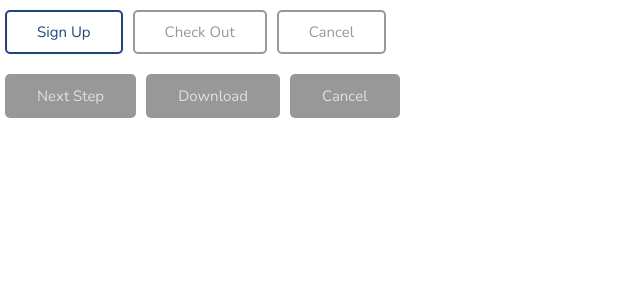
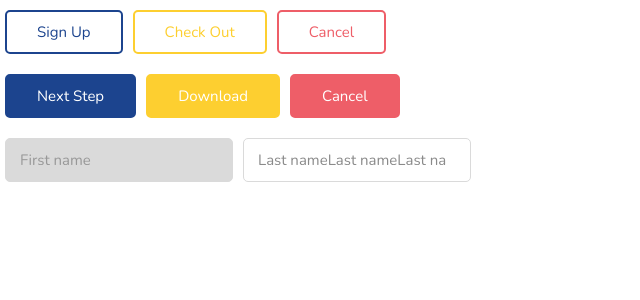
Before and after one commit to JaysusM/Lobster-UI, a React app: page / in a window 1280 px wide. Shown: the top 300 px of the page, without its empty margins (0-640 px from the left). Built offline with nearby package versions, Linux system fonts and the light colour scheme.

Commit message:
Add TextInput component

```diff
--- a/src/Assets/colors.scss
+++ b/src/Assets/colors.scss
@@ -8,3 +8,4 @@ $neutralColor: #dadada;
 $neutralAccentColor: #8a8a8a;
 $disabledColor: #989898;
 $disabledTextColor: #e0e0e0;
+$focusColor: #3096d2;
--- a/src/Assets/variables.scss
+++ b/src/Assets/variables.scss
@@ -2,7 +2,7 @@
 
 $borderRadius: 5px;
 $paddingM: 10px 30px;
-$paddingS: 10px 15px;
+$paddingS: 9px 15px;
 $paddingSWithoutBorder: 9px 15px;
 $fontSizeM: 15px;
 $fontFamily: 'Nunito';
--- a/src/Components/Demo/Demo.tsx
+++ b/src/Components/Demo/Demo.tsx
@@ -1,19 +1,24 @@
 import * as React from 'react';
 import Button, { ButtonType } from '../Button/Button';
 import "./Demo.scss";
+import TextInput from '../TextInput/TextInput';
 
 export const Demo = () => {
   return (
     <>
       <div className="row-container">
-        <Button label={"Sign Up"} bordered={true}/>
-        <Button label={"Check Out"} buttonType={ButtonType.Secondary} bordered={true} disabled={true}/>
-        <Button label={"Cancel"} buttonType={ButtonType.Cancel} bordered={true} disabled={true}/>
+        <Button label={"Sign Up"} bordered={true} />
+        <Button label={"Check Out"} buttonType={ButtonType.Secondary} bordered={true} />
+        <Button label={"Cancel"} buttonType={ButtonType.Cancel} bordered={true} />
       </div>
       <div className="row-container">
-        <Button label={"Next Step"} disabled={true}/>
-        <Button label={"Download"} buttonType={ButtonType.Secondary} disabled={true}/>
-        <Button label={"Cancel"} buttonType={ButtonType.Cancel} disabled={true}/>
+        <Button label={"Next Step"} />
+        <Button label={"Download"} buttonType={ButtonType.Secondary} />
+        <Button label={"Cancel"} buttonType={ButtonType.Cancel} />
+      </div>
+      <div className="row-container">
+        <TextInput label={"First name"} placeholder={"This is a placeholder"} disabled={true}/>
+        <TextInput label={"Last nameLast nameLast nameLast nameLast nameLast nameLast nameLast nameLast nameLast nameLast name"} bordered={true} placeholder={"This is a placeholder"} />
       </div>
     </>
   );
--- /dev/null
+++ b/src/Components/TextInput/TextInput.scss
@@ -0,0 +1,113 @@
+@import "./../../Assets/variables";
+
+.textinput-wrapper {
+    position: relative;
+    display: inline-block;
+
+    .textinput-label {
+        position: absolute;
+        left: 20px;
+        top: 22px;
+        z-index: 9001;
+        user-select: none;
+        transition: 200ms ease-in-out;
+        cursor: text;
+        max-width: calc(100% - 40px);
+        max-height: $fontSizeM;
+        overflow: hidden;
+        text-overflow: ellipsis;
+        word-break: break-all;
+    }
+
+    .textinput-label-active {
+        font-size: 12px;
+        top: 14px;
+        color: $mainAccentColor;
+    }
+
+    .textinput-label-focus {
+        color: $focusColor !important;
+    }
+
+    input {
+        padding: $paddingS;
+        border-radius: $borderRadius;
+        background-color: $neutralColor;
+        display: inline-block;
+        position: relative;
+        margin: $marginM;
+        border: none;
+        box-shadow: none;
+        box-sizing: unset;
+        font-size: $fontSizeM;
+        font-family: $fontFamily;
+        max-height: #{$fieldHeight + 4px};
+        min-height: #{$fieldHeight + 4px};
+        transition: 200ms ease-in-out;
+        border: 1px solid $neutralColor;
+
+        &::placeholder {
+            visibility: hidden;
+            transition: 100ms all;
+        }
+
+        &.textinput-filled {
+            padding-top: 15px;
+            padding-bottom: 3px;
+        }
+
+        &:focus {
+            outline: none;
+            padding-top: 15px;
+            padding-bottom: 3px;
+            border: 1px solid $focusColor;
+            box-shadow: 0px 0px 4px 0px #3096d2;
+            background-color: white;
+
+            &::placeholder {
+                visibility: visible;
+            }
+        }
+    }
+
+    &.textinput-disabled {
+        & > input {
+            background-color: $neutralColor;
+            cursor: not-allowed;
+        }
+
+        & > .textinput-label {
+            cursor: not-allowed;
+            color: $disabledColor;
+        }
+    }
+}
+
+.textinput-wrapper-bordered {
+
+    .textinput-label {
+        color: $neutralAccentColor;
+    }
+
+    .textinput-label-active {
+        top: 1.75px;
+        left: 14px;
+        background-color: white;
+        padding: 0 7.5px;
+    }
+
+    & > input {
+        background-color: initial;
+        border: 1px solid $neutralColor;
+        padding: $paddingSWithoutBorder;
+
+        &:focus {
+            padding: $paddingSWithoutBorder;
+        }
+
+        &.textinput-filled {
+            padding-top: 9px;
+            padding-bottom: 9px;
+        }
+    }
+}
--- /dev/null
+++ b/src/Components/TextInput/TextInput.tsx
@@ -0,0 +1,81 @@
+import * as React from 'react';
+import "./TextInput.scss";
+import { useState, useRef } from 'react';
+import classNames from 'classnames';
+
+export interface TextInputProps {
+  label: string,
+  value?: string,
+  onChange?: (value: string) => void,
+  bordered?: boolean,
+  placeholder?: string,
+  disabled?: boolean
+}
+
+const TextInput: React.FunctionComponent<TextInputProps> = ({ label, placeholder, value, onChange, bordered, disabled }) => {
+
+  const inputRef: any = useRef();
+  const [isInputFocused, setIsInputFocused] = useState<boolean>(false);
+  const [inputValue, setInputValue] = useState<string | undefined>(value);
+
+  const removeFocusInInput = () => {
+    inputRef?.current?.blur();
+  }
+
+  const handleOnChange = (event: React.ChangeEvent<HTMLInputElement>) => {
+    event.stopPropagation();
+    event.preventDefault();
+    const newValue: string = event.target.value;
+    setInputValue(newValue);
+    onChange?.(newValue);
+  }
+
+  const handleInputFocus = (event: React.FocusEvent<HTMLInputElement>) => {
+    event.stopPropagation();
+    event.preventDefault();
+    if (!disabled) {
+      setIsInputFocused(true);
+    } else {
+      removeFocusInInput();
+    }
+  }
+
+  const handleInputFocusLose = (event: React.FocusEvent<HTMLInputElement>) => {
+    event.stopPropagation();
+    event.preventDefault();
+    if (!disabled) {
+      setIsInputFocused(false);
+    } else {
+      removeFocusInInput();
+    }
+  }
+
+  const labelClassnames: string = classNames("textinput-label", {
+    "textinput-label-focus": isInputFocused,
+    "textinput-label-active": isInputFocused || (inputValue && inputValue.length > 0)
+  });
+
+  const inputClassnames: string = classNames({
+    "textinput-filled": (inputValue && inputValue.length > 0)
+  });
+
+  const wrapperClassnames: string = classNames("textinput-wrapper", {
+    "textinput-wrapper-bordered": bordered,
+    "textinput-disabled": disabled
+  });
+
+  const handleLabelClick = () => {
+    if (!disabled) {
+      inputRef.current.focus();
+    }
+  };
+
+  return (
+    <div className={wrapperClassnames}>
+      {label && <label onClick={handleLabelClick} className={labelClassnames}>{label}</label>}
+      <input ref={inputRef} className={inputClassnames} type="text" placeholder={placeholder} value={value} onChange={handleOnChange} onFocus={handleInputFocus} onBlur={handleInputFocusLose} />
+    </div>
+  );
+}
+
+export default TextInput;
```
